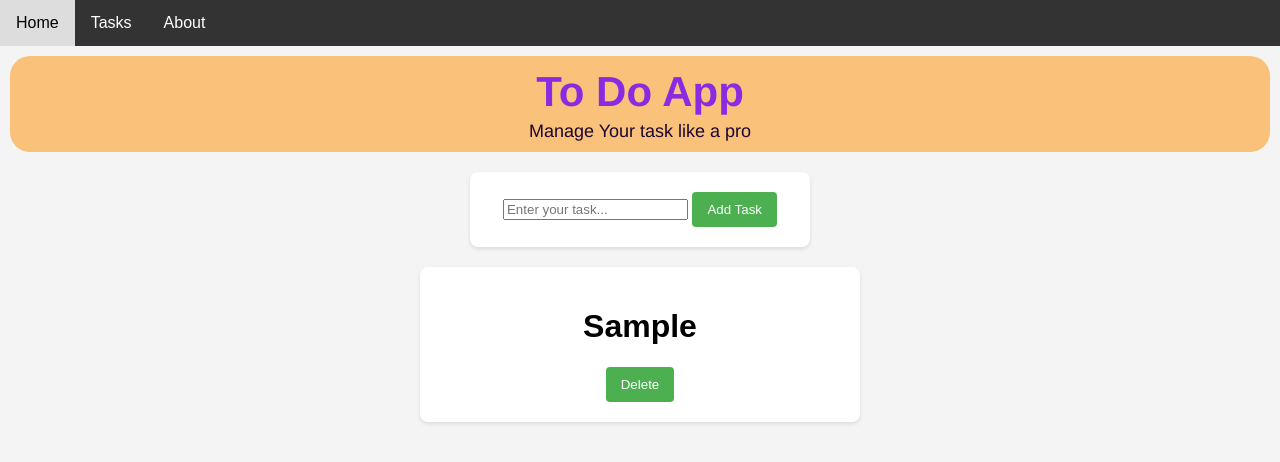
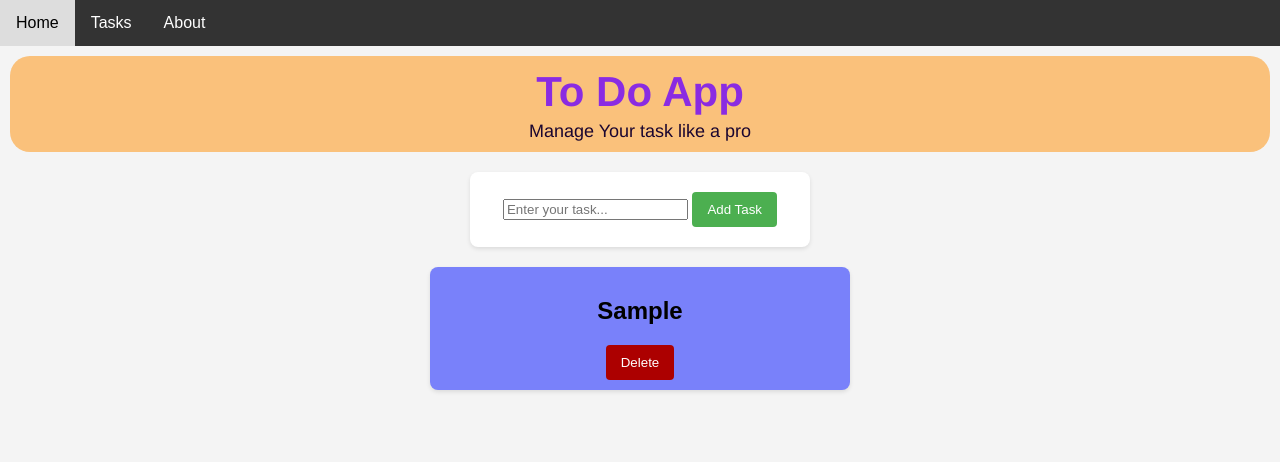
Before and after one commit to Sourabhpdnker/-ToDoApp, a plain HTML site: page index.html in a window 1280 px wide. Both pictures are taken after typing "Sample" into the empty fields and a click on the button "Add Task". Drawn offline with Linux system fonts and the light colour scheme.

Commit message:
some style changes

```diff
--- a/main.js
+++ b/main.js
@@ -18,8 +18,8 @@ function displayTodoItem(){
     for(let i=0;i<todoList.length;i++){
         newHtml += `
             <div class="task-container2">
-            <h1>${todoList[i]}</h1>
-            <button class="add-button" onclick="todoList.splice(${i} , 1);
+            <h2>${todoList[i]}</h2>
+            <button class="delete-button" onclick="todoList.splice(${i} , 1);
             displayTodoItem();">Delete</button>
             </div>
              `;
--- a/style.css
+++ b/style.css
@@ -91,11 +91,19 @@ body {
     background-color: #45a049;
   }
   .task-container2 {
-    background-color: #fff;
+    background-color: #7981fa;
     border-radius: 8px;
     box-shadow: 0 2px 4px rgba(0, 0, 0, 0.1);
-    padding: 20px;
+    padding: 10px;
     width: 400px;
     text-align: center;
-    margin: 20px auto; /* Centering the container */
+    margin: 15px auto; /* Centering the container */
   }
+  .delete-button {
+    background-color: #ac0000;
+    color: #fff;
+    border: none;
+    padding: 10px 15px;
+    border-radius: 4px;
+    cursor: pointer;
+  }
```
